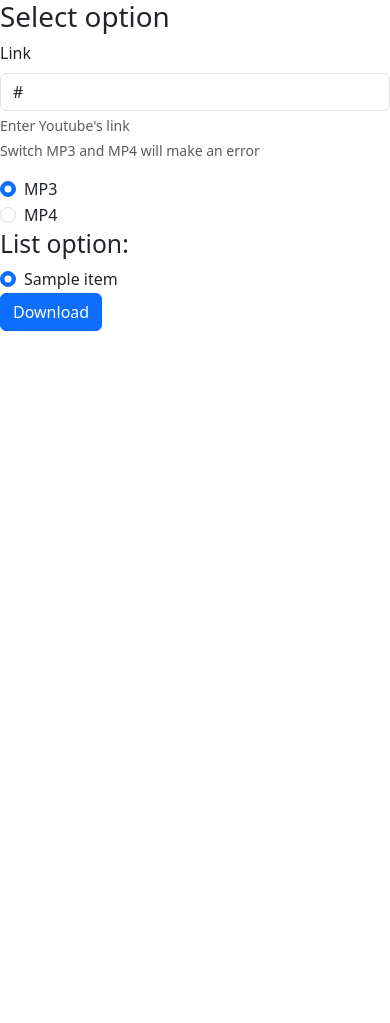
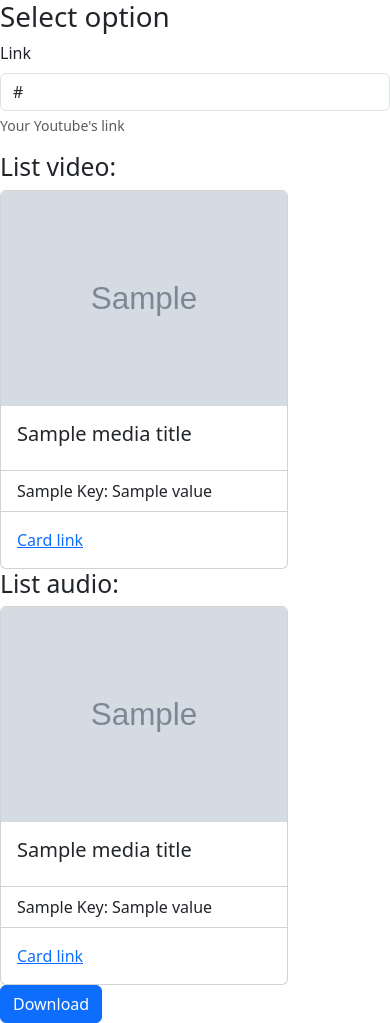
Before and after one commit to HoangHiep01/YouTube-Media-Download, a Django app: template mysite/tubedownload/templates/tube/choose.html in a window 390 px wide. Before the commit the page ends 331 px from the top, so only its background shows below. Run offline with Django 4.2, Linux system fonts and the light colour scheme; the template is opened without the code that fills it: most values are stand-ins (such as "Sample title", 1, 10 or a date in 2020); grey boxes marked "Sample" are stand-in pictures.

Commit message:
UI changed

```diff
--- a/mysite/tubedownload/templates/tube/choose.html
+++ b/mysite/tubedownload/templates/tube/choose.html
@@ -12,55 +12,69 @@
 <h1>Select option</h1>
 
 
-
-<div class="col-md-6 offset-md-3">
+{# col-md-6 offset-md-3 #}
+<div class="">
 	<form method="POST" action="{% url 'download' %}">
 		<div class="mb-3">
 			{% csrf_token %}
 			<label for="exampleInputLink" class="form-label">Link</label>
 			<input type="text" class="form-control" id="exampleInputLink" aria-describedby="linkHelp" name="link" value="{{link}}" readonly>
-			<div id="linkHelp" class="form-text">Enter Youtube's link</div>
-			<div id="linkHelp" class="form-text">Switch MP3 and MP4 will make an error</div>
+			<div id="linkHelp" class="form-text">Your Youtube's link</div>
 		</div>
 
-		{% if media_type == 'mp4' %}
-		<div class="select">
-			<div class="form-check">
-				<input class="form-check-input disabled" type="radio" name="flexRadioDefault" id="flexRadioMP3" value="mp3">
-				<label class="form-check-label" for="flexRadioMP3">MP3</label>
+		<h2>List video:</h2>
+		{% if videos %}
+		<div class="select-option row .row-cols-3 g-3" id="Video">
+			{% for video in videos.items %}
+			<div class="col">
+				<div class="card" style="width: 18rem;">
+ 					<img src="{{thumbnail}}" class="card-img-top" alt="Thumbnail">
+					<div class="card-body">
+						<h5 class="card-title">{{media_title}}</h5>
+						<p class="card-text"></p>
+					</div>
+
+					<ul class="list-group list-group-flush">
+						{% for infor in video %}
+							{% for key, value in infor.items %}
+								<li class="list-group-item">{{key|title}}: {{value}}</li>
+							{% endfor %}
+						{% endfor %}
+					</ul>
+					<div class="card-body">
+						<a href="#" class="card-link">Card link</a>
+					</div>
+				</div>
 			</div>
-			<div class="form-check">
-				<input class="form-check-input disabled" type="radio" name="flexRadioDefault" id="flexRadioMP4" value="mp4" checked>
-				<label class="form-check-label" for="flexRadioMP4">MP4</label>
-			</div>
-		</div>
-		{% else %}
-		<div class="select">
-			<div class="form-check">
-				<input class="form-check-input disabled" type="radio" name="flexRadioDefault" id="flexRadioMP3" value="mp3" checked>
-				<label class="form-check-label" for="flexRadioMP3">MP3</label>
-			</div>
-			<div class="form-check">
-				<input class="form-check-input disabled" type="radio" name="flexRadioDefault" id="flexRadioMP4" value="mp4">
-				<label class="form-check-label" for="flexRadioMP4">MP4</label>
-			</div>
+			{% endfor %}
 		</div>
 		{% endif %}
-		<h2>List option:</h2>
-		{% if list %}
-		<div class="select-option">
-			{% for item in list %}
-			{% if forloop.first %}
-			<div class="form-check">
-				<input class="form-check-input" type="radio" name="flexRadioItems" id="flexRadioMP3" value="{{item.itag}}" checked>
-				<label class="form-check-label" for="flexRadioMP3">{{item}}</label>
+
+
+		<h2>List audio:</h2>
+		{% if audios %}
+		<div class="select-option row .row-cols-3 g-3" id="Audio">
+			{% for audio in audios.items %}
+			<div class="col">
+				<div class="card" style="width: 18rem;">
+ 					<img src="{{thumbnail}}" class="card-img-top" alt="Thumbnail">
+					<div class="card-body">
+						<h5 class="card-title">{{media_title}}</h5>
+						<p class="card-text"></p>
+					</div>
+
+					<ul class="list-group list-group-flush">
+						{% for infor in audio %}
+							{% for key, value in infor.items %}
+								<li class="list-group-item">{{key|title}}: {{value}}</li>
+							{% endfor %}
+						{% endfor %}
+					</ul>
+					<div class="card-body">
+						<a href="#" class="card-link">Card link</a>
+					</div>
+				</div>
 			</div>
-			{% else %}
-			<div class="form-check">
-				<input class="form-check-input" type="radio" name="flexRadioItems" id="flexRadioMP3" value="{{item.itag}}">
-				<label class="form-check-label" for="flexRadioMP3">{{item}}</label>
-			</div>
-			{% endif %}
 			{% endfor %}
 		</div>
 		{% endif %}
```
Also changed, not shown: mysite/tubedownload/templates/tube/home.html (+0 -12 lines), mysite/tubedownload/views.py (+10 -12 lines), mysite/tubedownload/youtube.py (added, +96 -0 lines).
